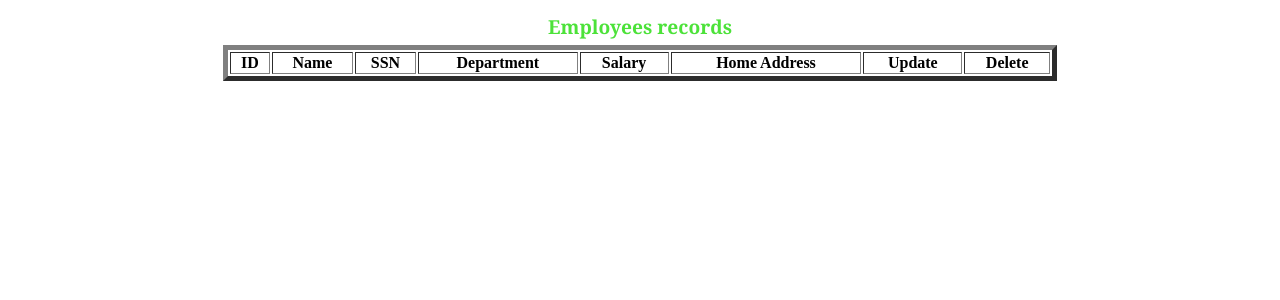
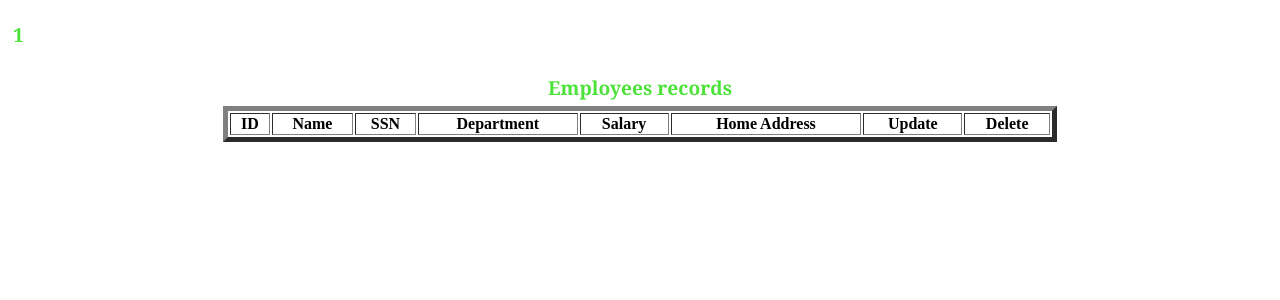
Before and after one commit to devcsde/php2, a PHP site: page /read.php?deleted=1 in a window 1280 px wide. Shown: the top 300 px of the page. Run offline with PHP 8.4, Linux system fonts and the light colour scheme; data that the repository does not hold is empty.

Commit message:
Delete message display added

```diff
--- a/read.php
+++ b/read.php
@@ -19,6 +19,7 @@ if(isset($_POST["Submit"])) {
     <link rel="stylesheet" href="css/style.css">
 </head>
 <body>
+    <h2 class="success"><?php echo $_GET["deleted"];  ?></h2>
     <table width="66%" border="5" align="center">
         <caption class="caption">Employees records</caption>
         <tr>
```
Lines whose indentation alone changed are shown as unchanged.
